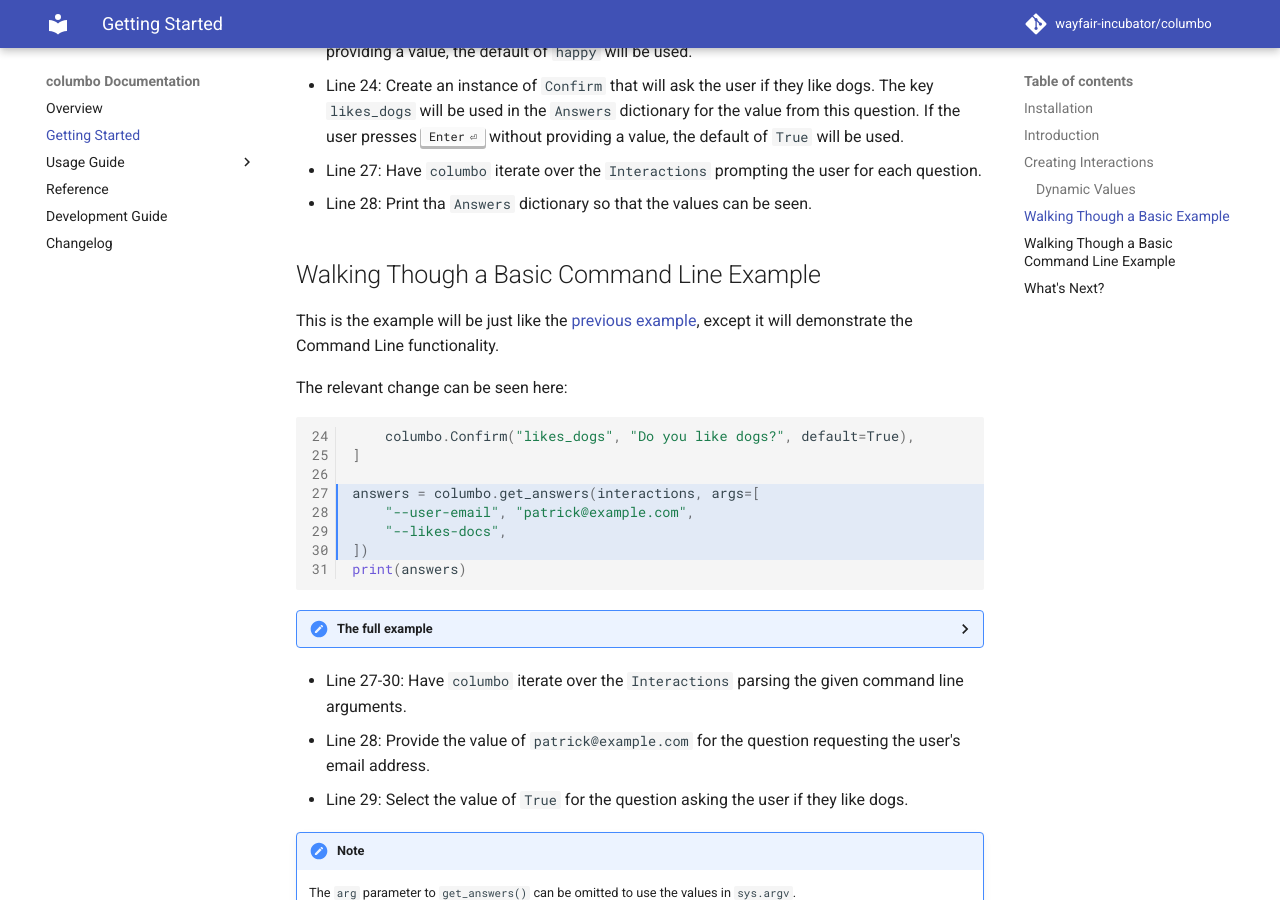
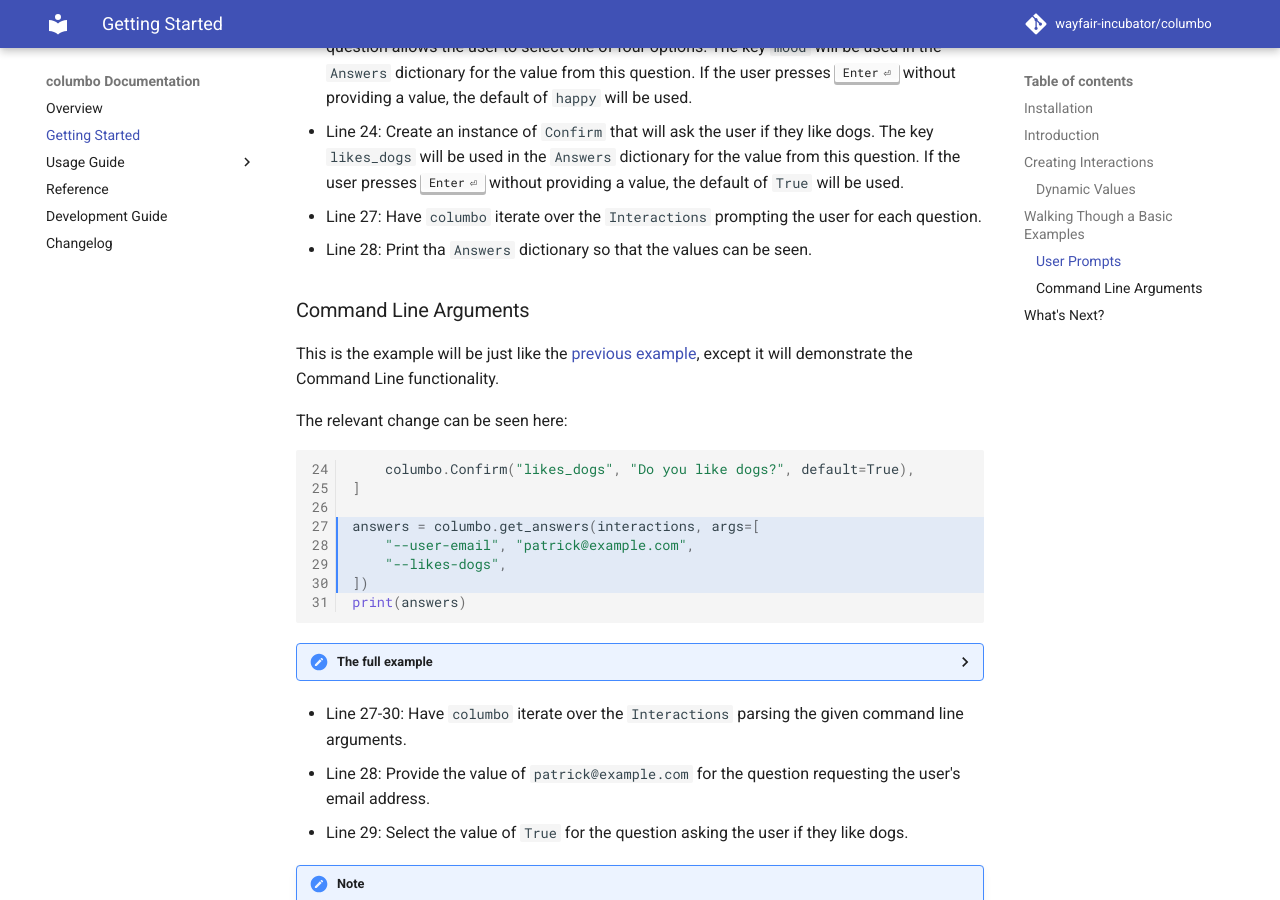
Before and after one commit to plannigan/columbo, an MkDocs documentation site: the page built from docs/getting-started.md, in a window 1280 px wide and 900 px high, scrolled down 2984 px. Built offline with MkDocs 1.6.1 and Material for MkDocs 9.7.7, drawn with Linux system fonts in a browser that asks for light colours; comment, search, counter and statistics services are not loaded; some of the changed text lies outside the part shown.

Commit message:
Fixes for getting started page
* Use correct function for CLI example
* Correct CLI argument spelling
* Link to landing page instead of root of domain.
* Tweak section names

````diff
--- a/docs/getting-started.md
+++ b/docs/getting-started.md
@@ -68,7 +68,9 @@
 When iterating through these interactions, if the user replied "Alice" to the first question, "Hello Alice" would be
 printed next.
 
-## Walking Though a Basic Example
+## Walking Though a Basic Examples
+
+### User Prompts
 
 This is the example that appears on the [main page][docs-main] of the documentation.
 
@@ -124,7 +126,7 @@
 * Line 27: Have `columbo` iterate over the `Interactions` prompting the user for each question.
 * Line 28: Print tha `Answers` dictionary so that the values can be seen.
 
-## Walking Though a Basic Command Line Example
+### Command Line Arguments
 
 This is the example will be just like the [previous example](#walking-though-a-basic-example), except it will
 demonstrate the Command Line functionality.
@@ -137,7 +139,7 @@
 
 answers = columbo.get_answers(interactions, args=[
     "--user-email", "patrick@example.com",
-    "--likes-docs",
+    "--likes-dogs",
 ])
 print(answers)
 ```
@@ -172,9 +174,9 @@
     columbo.Confirm("likes_dogs", "Do you like dogs?", default=True),
 ]
 
-answers = columbo.get_answers(interactions, args=[
+answers = columbo.parse_args(interactions, args=[
     "--user-email", "patrick@example.com",
-    "--likes-docs",
+    "--likes-dogs",
 ])
 print(answers)
 ```
````
Also changed, not shown: other parts of docs/getting-started.md (+1 -1 lines).
